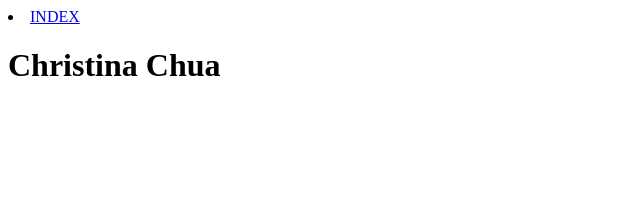
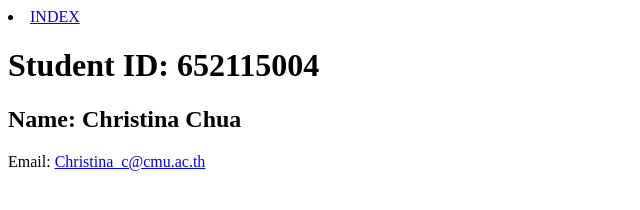
Before and after one commit to PhoopPeep/Devops_lab03, a plain HTML site: page profile.html in a window 1280 px wide. Shown: the whole page, without its empty margins (0-640 px from the left). Drawn offline with Linux system fonts and the light colour scheme.

Commit message:
update profile.html details

```diff
--- a/profile.html
+++ b/profile.html
@@ -11,6 +11,9 @@
         <li><a href="/Devops_lab03/index.html">INDEX</a></li>
     </nav>
 
-    <h1>Christina Chua</h1>
+    <h1>Student ID: 652115004</h1>
+    <h2>Name: Christina Chua</h2>
+    <p>Email: <a href="mailto:Christina_c@ cmu.ac.th">Christina_c@cmu.ac.th</a></p>
+
 </body>
 </html>
```
